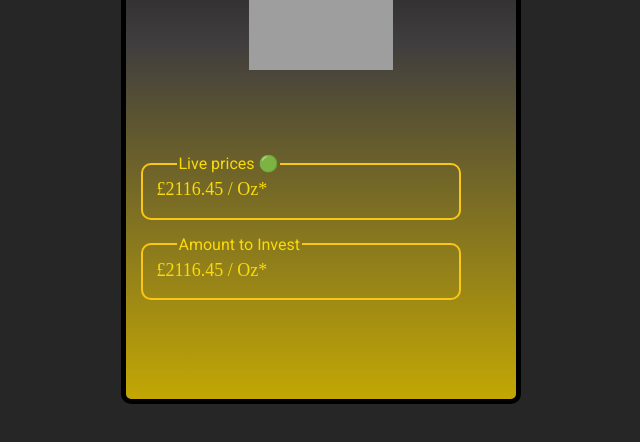
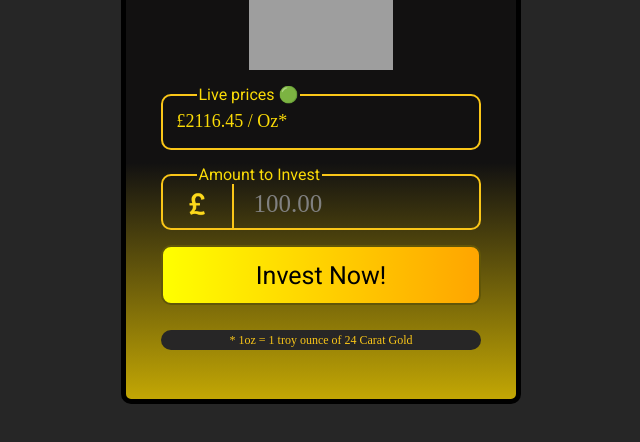
Before and after one commit to Manavk2004/Broker-Prototype, a React (Vite) app: page / in a window 1280 px wide. Shown: the part 296-738 px from the top of the page, without its empty margins (319-959 px from the left). Built offline with nearby package versions, Linux system fonts and the light colour scheme; grey boxes are pictures that could not be loaded.

Commit message:
Initial UI Finished

```diff
--- a/index.html
+++ b/index.html
@@ -2,7 +2,7 @@
 <html lang="en">
   <head>
     <meta charset="UTF-8" />
-    <link rel="icon" type="image/svg+xml" href="/vite.svg" />
+    <link rel="icon" type="image/png" href="./public/gold-bar.png" />
     <meta name="viewport" content="width=device-width, initial-scale=1.0" />
     <link rel="preconnect" href="https://fonts.googleapis.com">
     <link rel="preconnect" href="https://fonts.gstatic.com" crossorigin>
@@ -10,7 +10,7 @@
     <link rel="preconnect" href="https://fonts.googleapis.com">
     <link rel="preconnect" href="https://fonts.gstatic.com" crossorigin>
     <link href="https://fonts.googleapis.com/css2?family=Roboto:ital,wght@0,100..900;1,100..900&display=swap" rel="stylesheet">
-    <title>Vite + React</title>
+    <title>Buy Gold</title>
   </head>
   <body>
     <div id="root"></div>
--- a/src/App.css
+++ b/src/App.css
@@ -14,7 +14,7 @@ body{
   height: 600px;
   border: 5px solid black;
   border-radius: 10px;
-  background: linear-gradient(black 0%, rgb(64, 62, 62) 40%, #c3a704 100%)
+  background: linear-gradient(rgb(18, 17, 17) 0%, rgb(18, 17, 17) 60%, #c3a704 100%)
 }
 
 #root{
@@ -48,24 +48,33 @@ body{
 }
 
 #information{
-  flex: 1;
   height: 600px;
-  width: 25rem;
   display: flex;
-  justify-content: center;
+  justify-content: start;
   flex-direction: column;
+  align-items: center;
 }
 
 
-#price-box{
+.price-box{
   border: 2.4px solid rgb(250, 198, 24);
-  width: 80%;
-  height: 20%;
+  width: 100%;
+  height: 4.0625rem;
   border-radius: 10px;
   color: rgb(251, 219, 7);
   font-size: 18px;
-  margin-left: 20px;
-  margin-bottom: 15px
+  margin-bottom: 15px;
+  overflow: hidden;
+  display: flex;
+}
+
+#price-box1{
+  margin-top: 15px
+}
+
+#price-box2{
+  display: flex;
+  align-items: center;
 }
 
 #legend{
@@ -74,3 +83,67 @@ body{
   font-size: 16px;
   font-family: "Roboto";
 }
+
+#information > button{
+  width: 320px;
+  height: 60px;
+  background: linear-gradient(to right, yellow, orange);
+  color: black;
+  border-radius: 10px;
+  border: none;
+  font-size: 25px;
+  font-family: Roboto;
+  border: 2px solid rgb(97, 86, 8);
+}
+
+#measurement{
+  background-color: rgb(39, 38, 38);
+  color: rgb(250, 198, 24);
+  width: 320px;
+  margin-top: 25px;
+  height: 20px;
+  display: flex;
+  justify-content: center;
+  align-items: center;
+  border-radius: 10px;
+  padding: 10px
+}
+
+#measurement > p{
+  font-size: 12px;
+  padding: 5px;
+}
+
+
+#unit{
+  display: flex;
+  justify-content: center;
+  align-items: center;
+  width: 100%;
+  margin-bottom: 60px;
+  margin-right: 40px
+}
+#pound-img{
+  width: 40px;
+  height: 40px;
+  margin-right: 15px;
+  fill: yellow;
+}
+
+#price-row{
+  display: flex;
+  justify-content: flex-start
+}
+
+#pound-unit{
+  display: flex;
+  align-items: center;
+  border-right: 2px solid rgb(250, 198, 24);
+  justify-content: center;
+  margin-right: 20px
+}
+
+#quantity{
+  color: grey;
+  font-size: 25px
+}
--- a/src/App.jsx
+++ b/src/App.jsx
@@ -1,5 +1,6 @@
 import { useState } from 'react'
 import goldBar from "../public/gold-bar.png"
+import pound from "../public/pound.png"
 import './App.css'
 
 function App() {
@@ -12,14 +13,25 @@ function App() {
         <img src={goldBar}/>
       </div>
       <div id="information">
-        <fieldset id="price-box">
-          <legend id="legend">Live prices 🟢</legend>
-          <div>£2116.45 / Oz*</div>
-        </fieldset>
-        <fieldset id="price-box">
-          <legend id="legend">Amount to Invest</legend>
-          <div>£2116.45 / Oz*</div>
-        </fieldset>
+          <fieldset class="price-box" id="price-box1">
+            <legend id="legend">Live prices 🟢</legend>
+            <div>£2116.45 / Oz*</div>
+          </fieldset>
+          <fieldset class="price-box" id="price-box2">
+            <legend id="legend">Amount to Invest</legend>
+            <div id="price-row">
+              <div id="pound-unit">
+                <img id="pound-img" src={pound}/>
+              </div>
+              <div id="price">
+                <p id="quantity">100.00</p>
+              </div>
+            </div>
+          </fieldset>
+          <button>Invest Now!</button>
+          <div id="measurement">
+            <p>* 1oz = 1 troy ounce of 24 Carat Gold</p>
+          </div>
       </div>
 
     </>
```
Also changed, not shown: public/pound.png (added).
